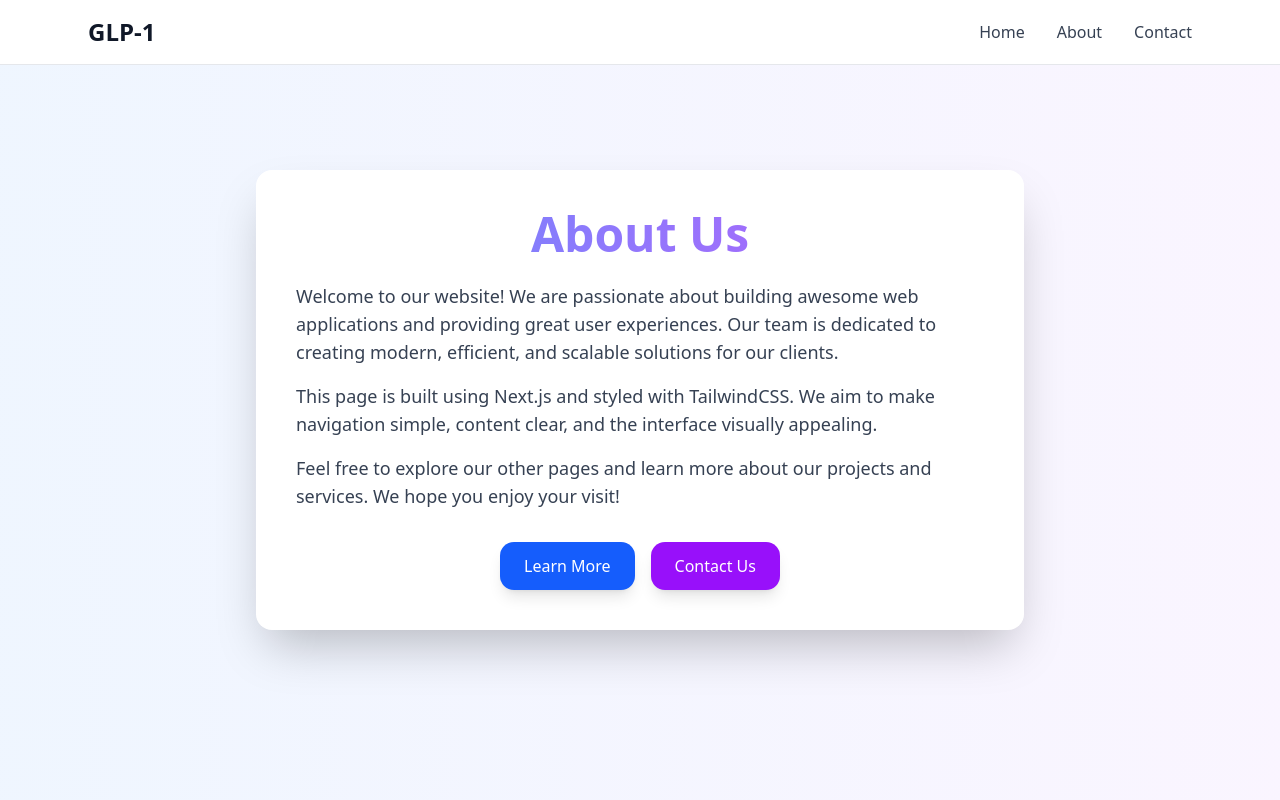
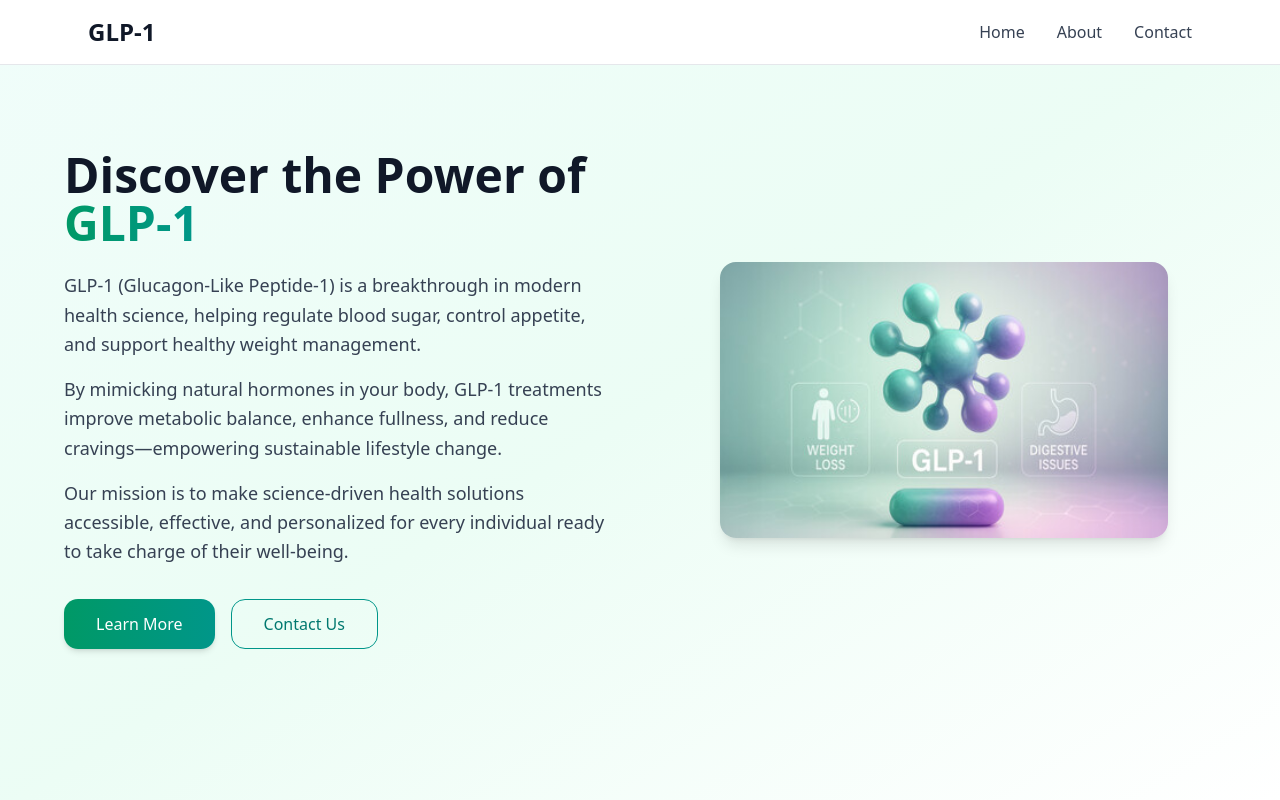
Before and after one commit to euron-fromautomation/nextapp, a Next.js app: page /about in a window 1280 px wide. Built offline with nearby package versions, Linux system fonts and the light colour scheme.

Commit message:
Updated AboutPage

```diff
--- a/app/about/page.tsx
+++ b/app/about/page.tsx
@@ -1,32 +1,51 @@
 export default function About() {
   return (
-    <div className="min-h-screen bg-gradient-to-r from-blue-50 to-purple-50 flex flex-col items-center justify-center p-6">
-      <div className="max-w-3xl bg-white backdrop-blur-md bg-opacity-70 shadow-2xl rounded-2xl p-10 transform transition-all hover:scale-105 duration-300">
-        <h1 className="text-5xl font-extrabold text-transparent bg-clip-text bg-gradient-to-r from-blue-600 to-purple-600 mb-6 animate-pulse text-center">
-          About Us
+    <section className="min-h-screen bg-gradient-to-br from-teal-50 via-emerald-50 to-white flex items-center justify-center px-6 py-12">
+      <div className="max-w-6xl w-full flex flex-col-reverse md:flex-row items-center gap-10 md:gap-16">
+
+        {/* Left Content */}
+        <div className="w-full md:w-1/2 text-center md:text-left">
+          <h1 className="text-4xl md:text-5xl font-extrabold text-gray-900 mb-6">
+            Discover the Power of{" "}
+            <span className="text-transparent bg-clip-text bg-gradient-to-r from-emerald-600 to-teal-600">
+              GLP-1
+            </span>
           </h1>
-        <p className="text-gray-700 mb-4 text-lg">
-          Welcome to our website! We are passionate about building awesome web applications
-          and providing great user experiences. Our team is dedicated to creating modern,
-          efficient, and scalable solutions for our clients.
+
+          <p className="text-gray-700 text-lg leading-relaxed mb-4">
+            GLP-1 (Glucagon-Like Peptide-1) is a breakthrough in modern health science,
+            helping regulate blood sugar, control appetite, and support healthy weight management.
           </p>
-        <p className="text-gray-700 mb-4 text-lg">
-          This page is built using Next.js and styled with TailwindCSS. We aim to make
-          navigation simple, content clear, and the interface visually appealing.
+
+          <p className="text-gray-700 text-lg leading-relaxed mb-4">
+            By mimicking natural hormones in your body, GLP-1 treatments improve metabolic balance,
+            enhance fullness, and reduce cravings—empowering sustainable lifestyle change.
           </p>
-        <p className="text-gray-700 text-lg">
-          Feel free to explore our other pages and learn more about our projects and services.
-          We hope you enjoy your visit!
+
+          <p className="text-gray-700 text-lg leading-relaxed mb-8">
+            Our mission is to make science-driven health solutions accessible, effective, and
+            personalized for every individual ready to take charge of their well-being.
           </p>
-        <div className="mt-8 flex justify-center space-x-4">
-          <button className="px-6 py-3 bg-blue-600 text-white rounded-xl shadow-lg hover:bg-blue-700 transition-colors duration-300">
+
+          <div className="flex flex-col sm:flex-row justify-center md:justify-start gap-4">
+            <button className="px-8 py-3 rounded-xl bg-gradient-to-r from-emerald-600 to-teal-600 text-white font-medium shadow-md hover:shadow-lg hover:scale-105 transition-all duration-300">
               Learn More
             </button>
-          <button className="px-6 py-3 bg-purple-600 text-white rounded-xl shadow-lg hover:bg-purple-700 transition-colors duration-300">
+            <button className="px-8 py-3 rounded-xl border border-teal-600 text-teal-700 font-medium hover:bg-teal-50 hover:scale-105 transition-all duration-300">
               Contact Us
             </button>
           </div>
         </div>
+
+        {/* Right Image */}
+        <div className="w-full md:w-1/2 flex justify-center">
+          <img
+            src="images/about.jpg"
+            alt="GLP-1 illustration"
+            className="w-full max-w-md rounded-2xl shadow-lg hover:shadow-xl transition-all duration-300 object-cover"
+          />
         </div>
+      </div>
+    </section>
   );
 }
--- a/app/providers/page.tsx
+++ b/app/providers/page.tsx
@@ -67,7 +67,7 @@ export default function ProvidersPage() {
       : "bg-gray-400 text-white";
 
   return (
-    <main className="min-h-screen py-6 px-4 sm:px-8 lg:px-24 bg-gradient-to-b from-gray-100 via-gray-200 to-gray-100 dark:from-gray-900 dark:via-gray-800 dark:to-gray-900">
+    <main className="min-h-screen bg-gradient-to-br from-teal-50 via-emerald-50 to-white py-6 px-4 sm:px-8 lg:px-24 bg-gradient-to-b from-gray-100 via-gray-200 to-gray-100 dark:from-gray-900 dark:via-gray-800 dark:to-gray-900">
       <h1 className="text-2xl sm:text-3xl font-bold mb-6 text-gray-800 dark:text-gray-100 tracking-tight">
         GLP-1 Providers
       </h1>
```
Also changed, not shown: public/images/about.jpg (added). Lines whose indentation alone changed are shown as unchanged.
